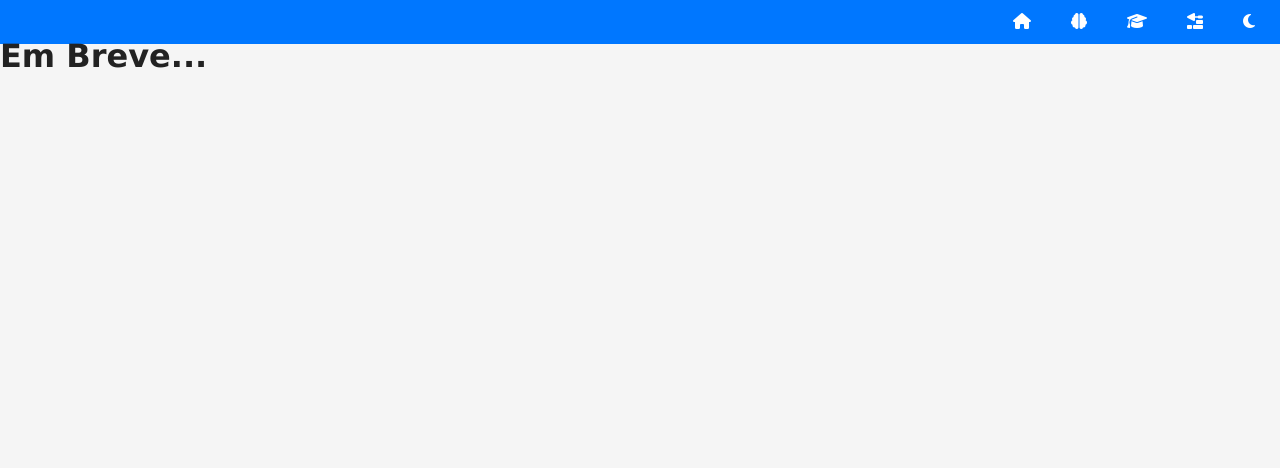
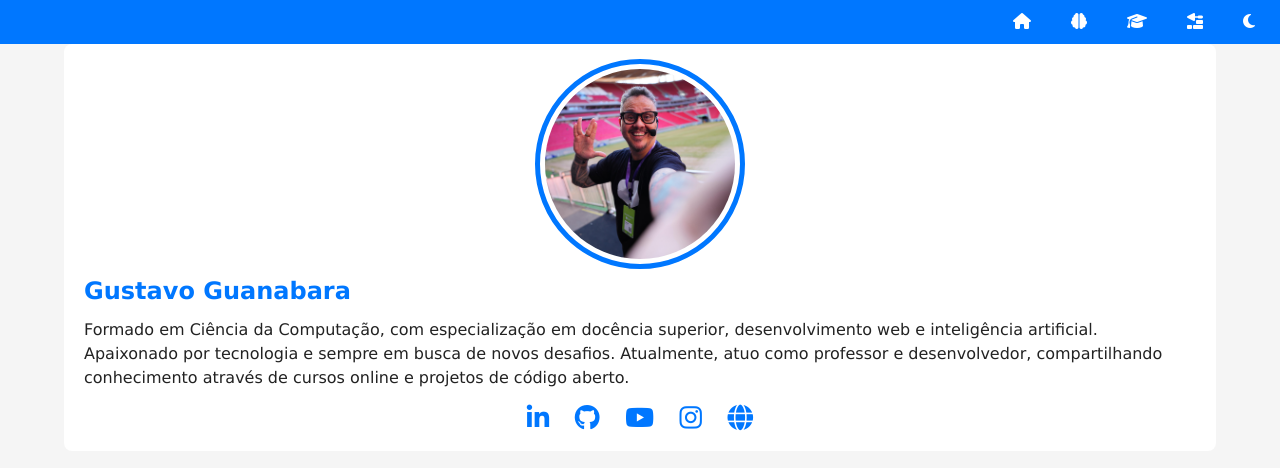
Before and after one commit to robertmateus/projeto-portifolio, a plain HTML site: page index.html in a window 1280 px wide. Drawn offline with Linux system fonts and the light colour scheme.

Commit message:
Atualização

```diff
--- a/estilos/style.css
+++ b/estilos/style.css
@@ -49,3 +49,54 @@
     color: var(--destaque);
     transition: background-color 0.5s;
 }
+
+main {
+    display: grid;
+    grid-template-columns: auto 90vw auto;
+}
+
+section#ficha {
+    background-color: var(--fundo-card);
+    padding: 20px;
+    border-radius: 8px;
+    grid-column: 2;
+}
+
+section#ficha img.foto {
+    width: 200px;
+    aspect-ratio: 1/1;
+    object-fit: cover;
+    overflow: hidden;
+    border-radius: 50%;
+    border: 5px solid var(--fundo-card);
+    outline: 5px solid var(--destaque);
+    display: block;
+    margin: auto;
+    margin-bottom: 15px;
+
+}
+
+section#ficha h1 {
+    color: var(--destaque);
+    margin: 15px 0;
+    font-size: 1.5em;
+    text-align: left;
+}
+
+div#social {
+    display: flex;
+    justify-content: center;
+    align-items: center;
+    font-size: 1.6em;
+    gap: 1em;
+    margin-top: 15px;
+}
+
+div#social a {
+    color: var(--destaque);
+    transition: color 0.5s;
+}
+
+div#social a:hover {
+    color: var(--destque-inverso);
+}
--- a/index.html
+++ b/index.html
@@ -24,7 +24,24 @@
         </nav>
     </header>
     <main>
-        <h1>Em Breve...</h1>
+        <section id="ficha">
+            <img src="imagens/guanabara-perfil.jpg" alt="Gustavo Guanabara" class="foto">
+            <h1>Gustavo Guanabara</h1>
+            <p>Formado em Ciência da Computação, com especialização em docência superior,
+            desenvolvimento web e inteligência artificial.
+            Apaixonado por tecnologia e sempre em busca de
+            novos desafios. Atualmente, atuo como professor e
+            desenvolvedor, compartilhando conhecimento através
+            de cursos online e projetos de código aberto.</p>
+
+        <div id="social">
+            <a href="https://www.linkedin.com/in/guanabara/" target="_blank" rel="nofollow"><i class="fa-brands fa-linkedin-in"></i></a>
+            <a href="https://github.com/gustavoguanabara" target="_blank" rel="nofollow"><i class="fa-brands fa-github"></i></a>
+            <a href="https://www.youtube.com/cursoemvideo" target="_blank" rel="nofollow"><i class="fa-brands fa-youtube"></i></a>
+            <a href="https://www.instagram.com/gustavoguanabara/" target="_blank" rel="nofollow"><i class="fa-brands fa-instagram"></i></a>
+            <a href="https://www.cursoemvideo.com/" target="_blank" rel="nofollow"><i class="fa-solid fa-globe"></i></a>
+        </div>
+        </section>
     </main>
     <footer>
 
```
